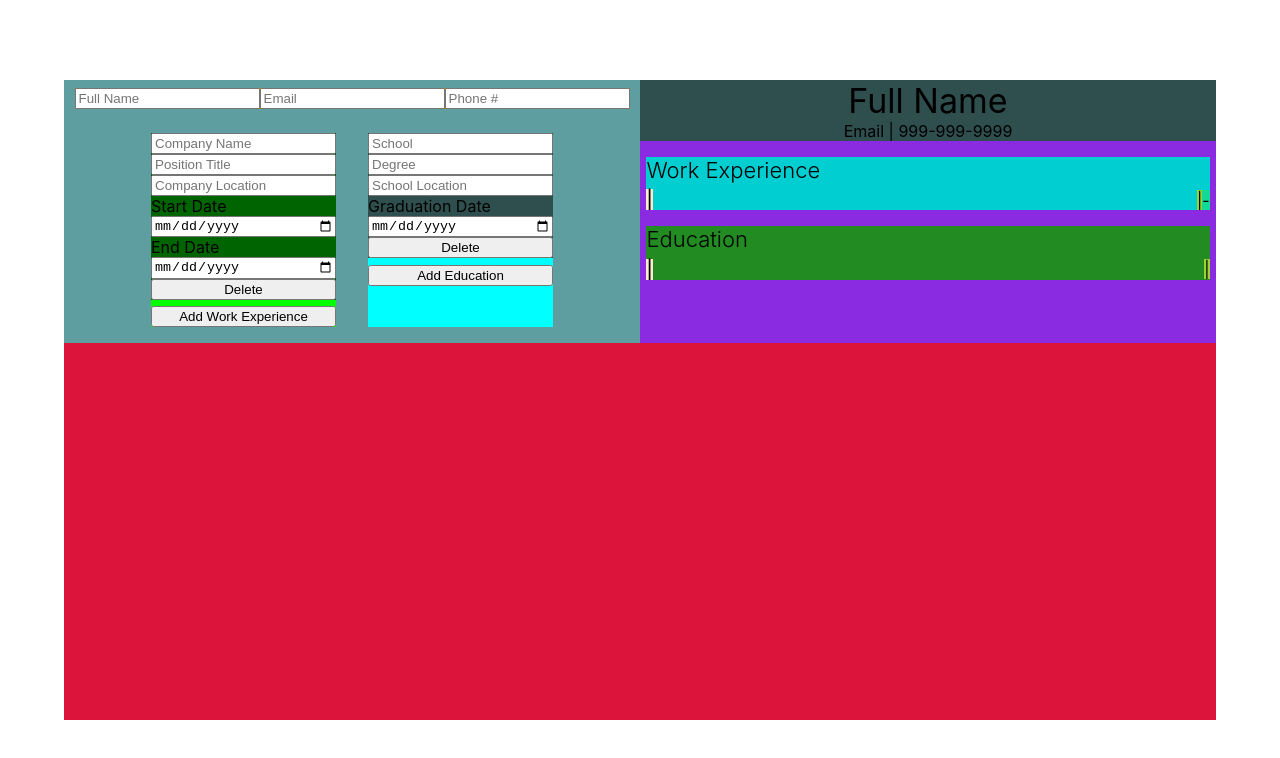
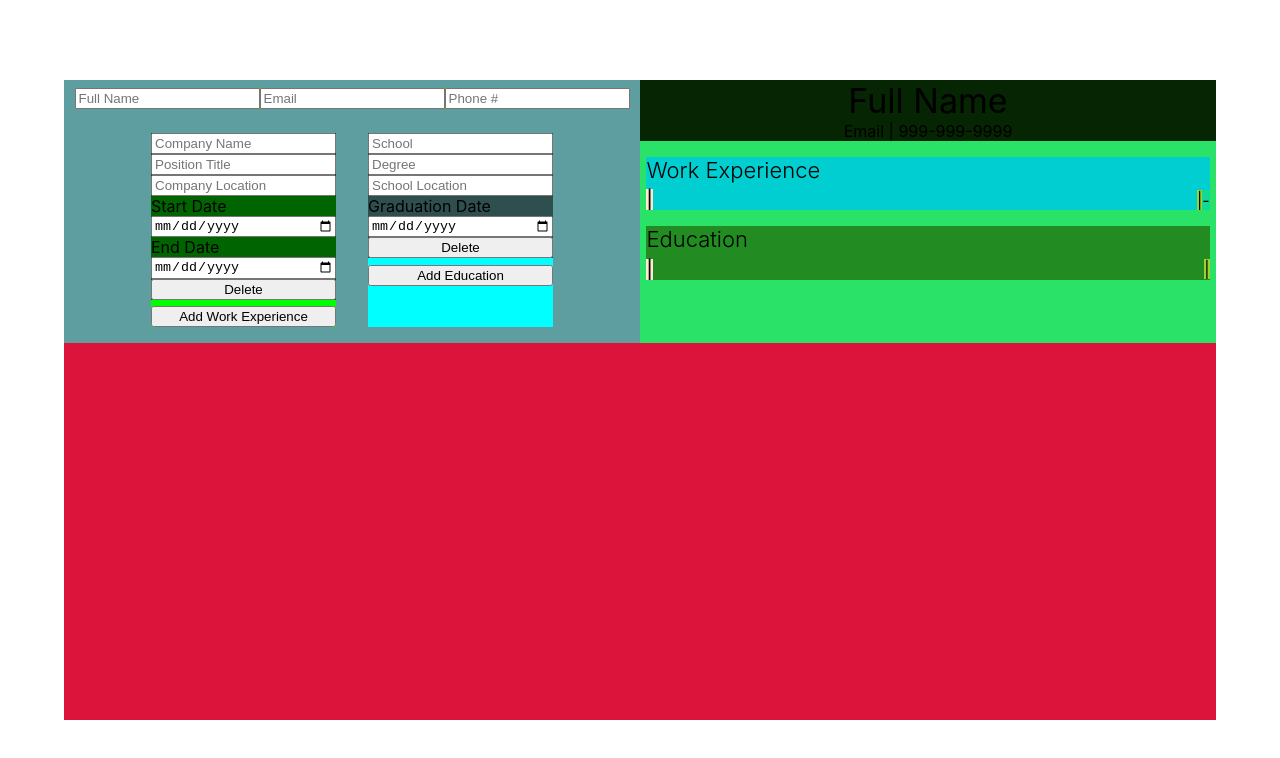
Before and after one commit to tylershanks/cv-application, a React (Create React App) app: page / in a window 1280 px wide. Shown: the top 758 px of the page. Built offline with nearby package versions, Linux system fonts and the light colour scheme.

Commit message:
css adjustments

```diff
--- a/src/styles/index.css
+++ b/src/styles/index.css
@@ -88,12 +88,12 @@ code {
 .cvSide {
   display: flex;
   flex-direction: column;
-  background-color: blueviolet;
+  background-color: rgb(43, 226, 104);
   width: 50%;
 }
 
 .personalInfoResume {
-  background-color: darkslategray;
+  background-color: rgb(6, 37, 2);
   display: flex;
   flex-direction: column;
   align-items: center;
```
